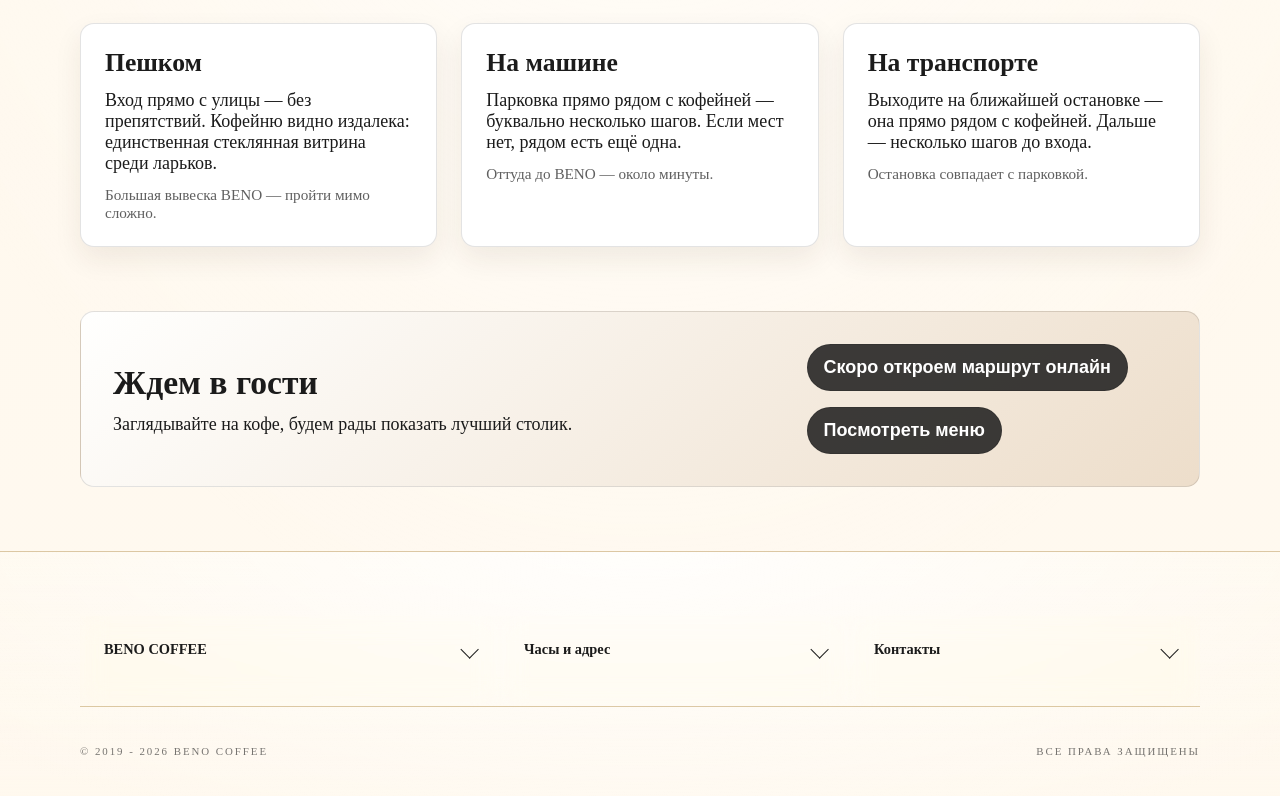
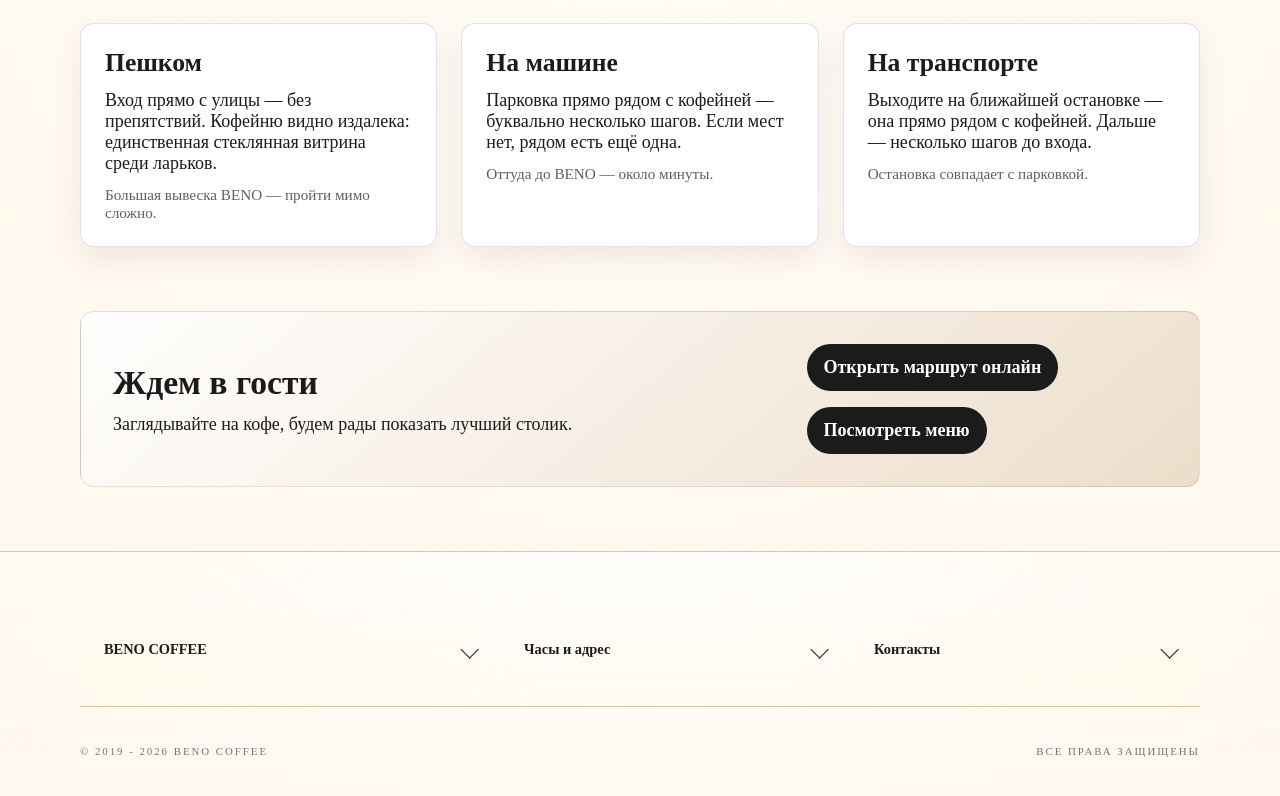
Before and after one commit to ALDYNEC-07/beno-coffe, a Next.js app: page /map in a window 1280 px wide. Shown: the part 701-1497 px from the top of the page. Built offline with nearby package versions, Linux system fonts and the light colour scheme.

Commit message:
обработал блок - ждем в гости

```diff
--- a/src/components/MapPage/MapPage.tsx
+++ b/src/components/MapPage/MapPage.tsx
@@ -43,8 +43,11 @@
   final: {
     title: "Ждем в гости",
     text: "Заглядывайте на кофе, будем рады показать лучший столик.",
-    primary: "Скоро откроем маршрут онлайн",
+    primary: "Открыть маршрут онлайн",
     secondary: "Посмотреть меню",
+    primaryHref:
+      "https://yandex.ru/maps/?ll=45.658818%2C43.268665&z=16&text=%D0%93%D1%80%D0%BE%D0%B7%D0%BD%D1%8B%D0%B9%2C%20%D0%9C%D0%B0%D0%BC%D1%81%D1%83%D1%80%D0%BE%D0%B2%D0%B0%2027",
+    secondaryHref: "/menu",
   },
 };
 
@@ -122,21 +125,24 @@
             <h2 className={styles.ctaTitle}>{mapPageText.final.title}</h2>
             <p className={styles.ctaText}>{mapPageText.final.text}</p>
           </div>
+          {/* Этот блок показывает кнопки с основными действиями страницы. */}
           <div className={styles.ctaActions}>
-            <button
-              type="button"
+            {/* Эта кнопка ведет на карту с маршрутом в новом окне. */}
+            <a
               className={`button ${styles.ctaButton}`}
-              disabled
+              href={mapPageText.final.primaryHref}
+              target="_blank"
+              rel="noreferrer"
             >
               {mapPageText.final.primary}
-            </button>
-            <button
-              type="button"
+            </a>
+            {/* Эта кнопка ведет на страницу полного меню. */}
+            <a
               className={`button ${styles.ctaButton}`}
-              disabled
+              href={mapPageText.final.secondaryHref}
             >
               {mapPageText.final.secondary}
-            </button>
+            </a>
           </div>
         </div>
       </div>
```
